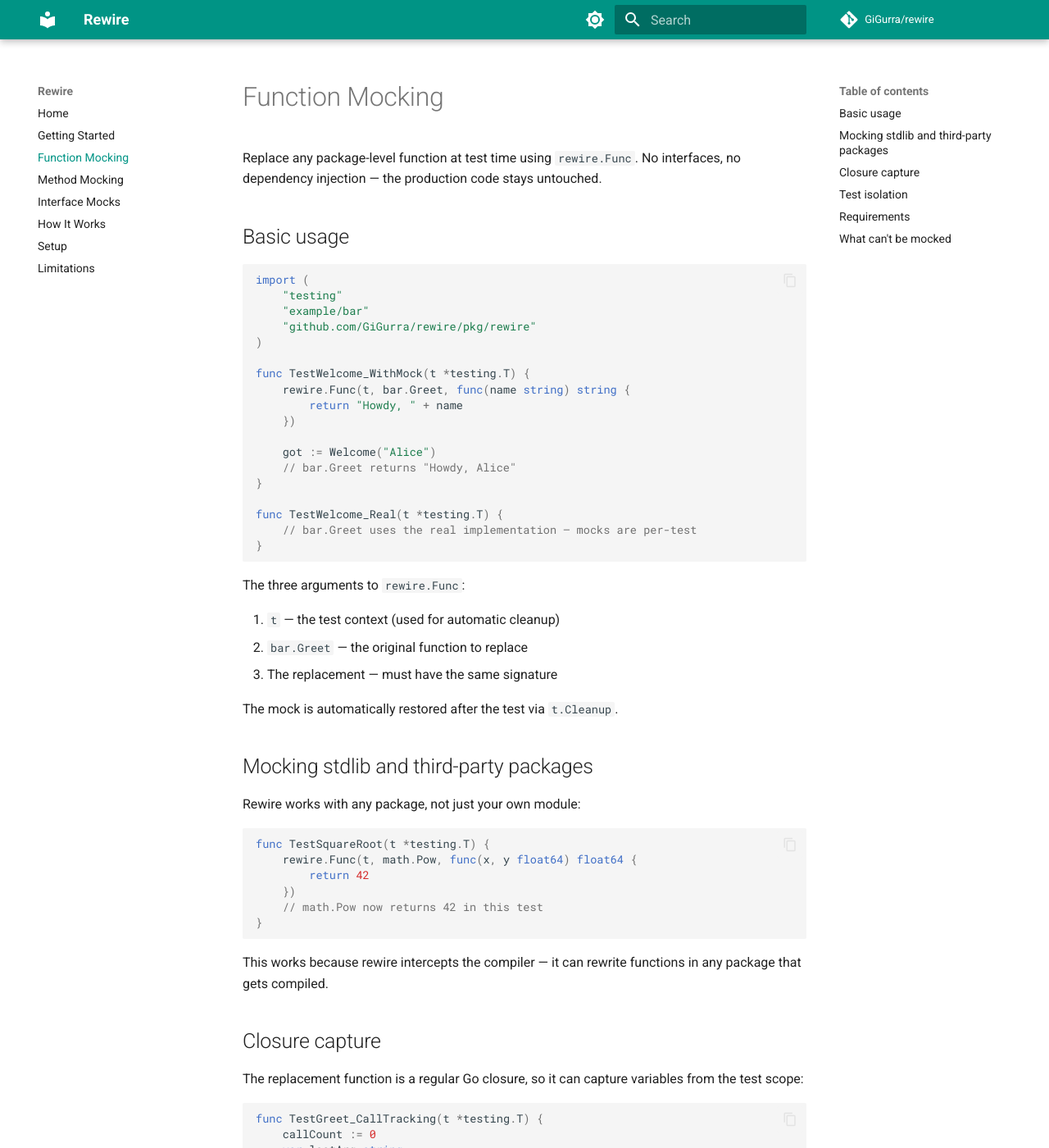
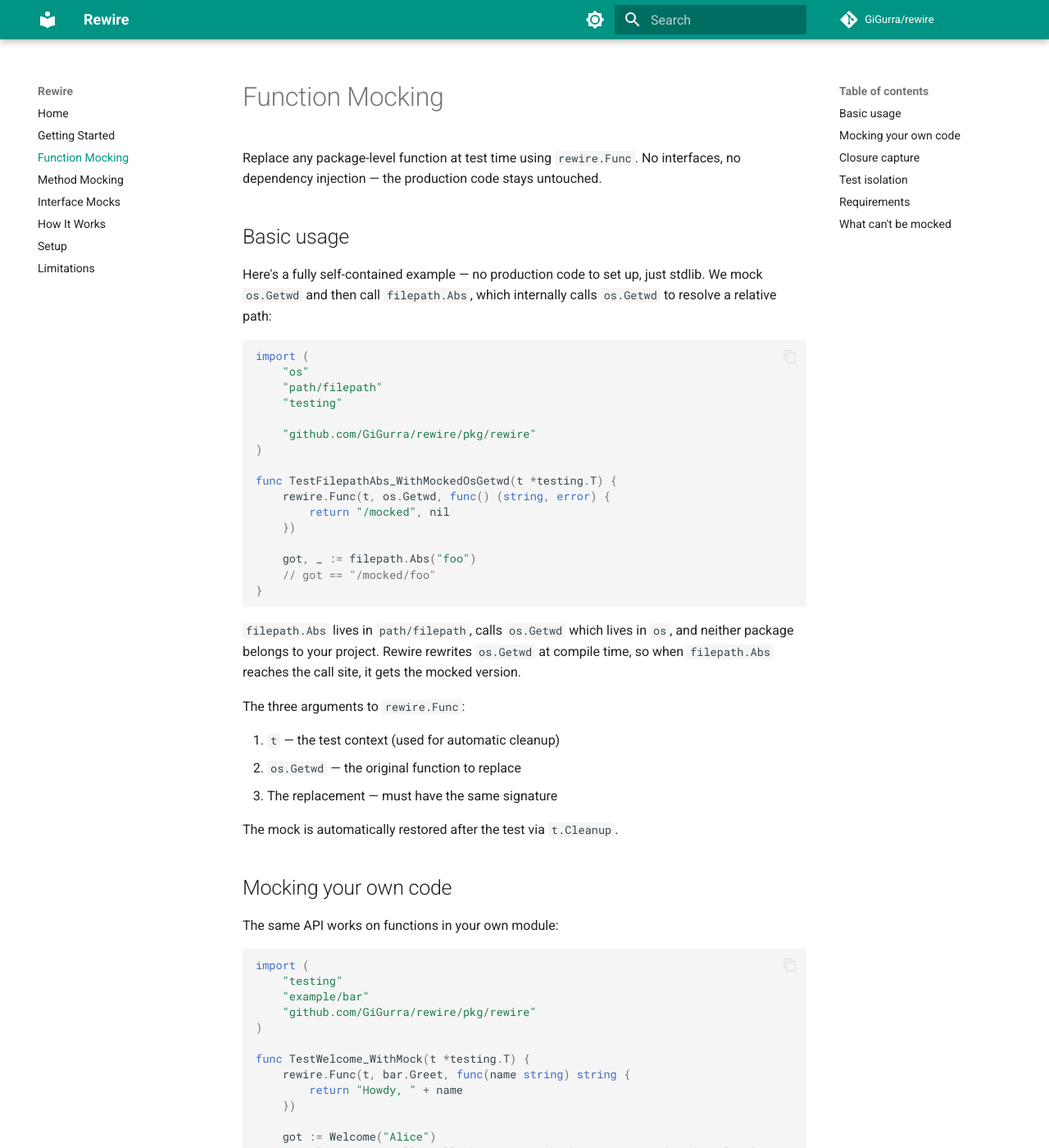
Before and after one commit to GiGurra/rewire, an MkDocs documentation site: the page built from docs/function-mocking.md, in a window 1280 px wide and 1400 px high. Shown: the whole window at 82% size. Built offline with MkDocs 1.6.1 and Material for MkDocs 9.7.7, drawn with Linux system fonts in a browser that asks for light colours; comment, search, counter and statistics services are not loaded; some of the changed text lies outside the part shown.

Commit message:
Lead docs with self-contained stdlib mocking example
Open function mocking examples in README, docs landing, and
function-mocking.md with os.Getwd + filepath.Abs — a fully
self-contained test that needs no user production code to
demonstrate cross-package stdlib mocking.

Co-Authored-By: Claude Opus 4.6 (1M context) <noreply@anthropic.com>

````diff
--- a/docs/function-mocking.md
+++ b/docs/function-mocking.md
@@ -3,6 +3,41 @@
 Replace any package-level function at test time using `rewire.Func`. No interfaces, no dependency injection — the production code stays untouched.
 
 ## Basic usage
+
+Here's a fully self-contained example — no production code to set up, just stdlib. We mock `os.Getwd` and then call `filepath.Abs`, which internally calls `os.Getwd` to resolve a relative path:
+
+```go
+import (
+    "os"
+    "path/filepath"
+    "testing"
+
+    "github.com/GiGurra/rewire/pkg/rewire"
+)
+
+func TestFilepathAbs_WithMockedOsGetwd(t *testing.T) {
+    rewire.Func(t, os.Getwd, func() (string, error) {
+        return "/mocked", nil
+    })
+
+    got, _ := filepath.Abs("foo")
+    // got == "/mocked/foo"
+}
+```
+
+`filepath.Abs` lives in `path/filepath`, calls `os.Getwd` which lives in `os`, and neither package belongs to your project. Rewire rewrites `os.Getwd` at compile time, so when `filepath.Abs` reaches the call site, it gets the mocked version.
+
+The three arguments to `rewire.Func`:
+
+1. `t` — the test context (used for automatic cleanup)
+2. `os.Getwd` — the original function to replace
+3. The replacement — must have the same signature
+
+The mock is automatically restored after the test via `t.Cleanup`.
+
+## Mocking your own code
+
+The same API works on functions in your own module:
 
 ```go
 import (
@@ -17,36 +52,13 @@ func TestWelcome_WithMock(t *testing.T) {
     })
 
     got := Welcome("Alice")
-    // bar.Greet returns "Howdy, Alice"
+    // Welcome internally calls bar.Greet, which now returns "Howdy, Alice"
 }
 
 func TestWelcome_Real(t *testing.T) {
     // bar.Greet uses the real implementation — mocks are per-test
 }
 ```
-
-The three arguments to `rewire.Func`:
-
-1. `t` — the test context (used for automatic cleanup)
-2. `bar.Greet` — the original function to replace
-3. The replacement — must have the same signature
-
-The mock is automatically restored after the test via `t.Cleanup`.
-
-## Mocking stdlib and third-party packages
-
-Rewire works with any package, not just your own module:
-
-```go
-func TestSquareRoot(t *testing.T) {
-    rewire.Func(t, math.Pow, func(x, y float64) float64 {
-        return 42
-    })
-    // math.Pow now returns 42 in this test
-}
-```
-
-This works because rewire intercepts the compiler — it can rewrite functions in any package that gets compiled.
 
 ## Closure capture
 
````
Also changed, not shown: README.md (+29 -23 lines), docs/index.md (+17 -6 lines).
